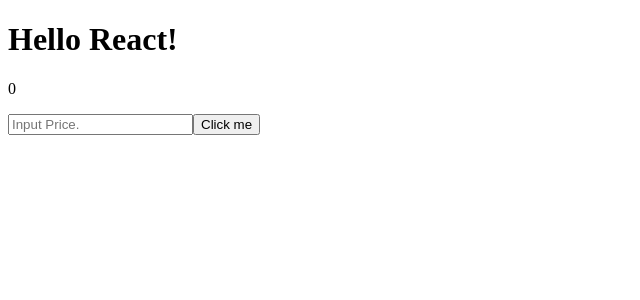
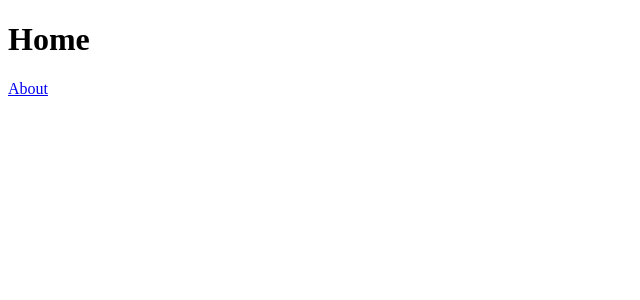
Before and after one commit to BradyEdgar94/my-react-ddd-architecture, a React app: page / in a window 1280 px wide. Shown: the top 300 px of the page, without its empty margins (0-640 px from the left). Built offline with nearby package versions, Linux system fonts and the light colour scheme.

Commit message:
[modified] lazy import page for wouter

```diff
--- a/src/app.tsx
+++ b/src/app.tsx
@@ -1,27 +1,10 @@
-import React, { useState } from "react";
-import { Price } from "./Domain/ValueObject/Price";
+import React from "react";
+import { Router } from "./router";
 
 export const App = () => {
-  const [price, setPrice] = useState<Price>(new Price(0));
-  const [input, setInput] = useState("");
-
-  const handleClick = () => {
-    const inputNum = Number(input);
-    if (!inputNum) return;
-    const inputPrice = new Price(Number(inputNum));
-    setPrice(inputPrice);
-  };
-
   return (
-    <div>
-      <h1>Hello React!</h1>
-      <p>{price.value}</p>
-      <input
-        value={input}
-        onChange={(e) => setInput(e.target.value)}
-        placeholder="Input Price."
-      />
-      <button onClick={handleClick}>Click me</button>
-    </div>
+    <>
+      <Router />
+    </>
   );
 };
```
